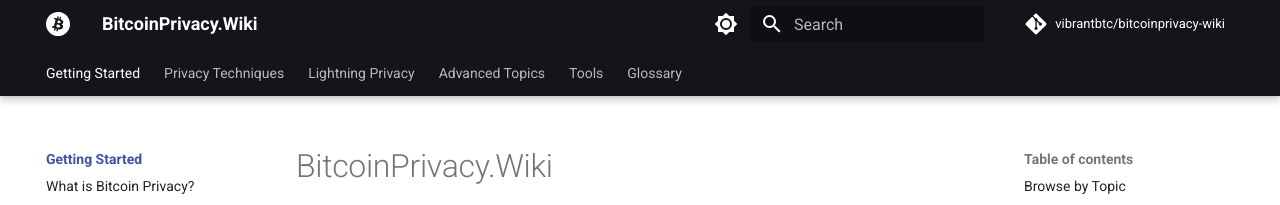
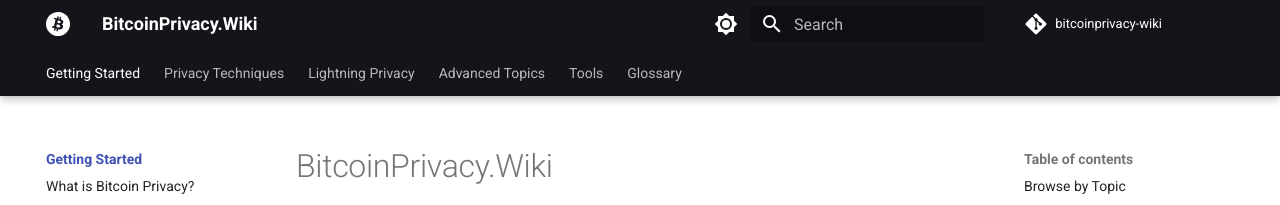
Before and after one commit to vibrant-btc/bitcoinprivacy-wiki, an MkDocs documentation site: the page built from docs/index.md, in a window 1280 px wide. Shown: the top 205 px of the page. Built offline with MkDocs 1.6.1 and Material for MkDocs 9.7.7, drawn with Linux system fonts in a browser that asks for light colours; comment, search, counter and statistics services are not loaded.

Commit message:
updated repo

```diff
--- a/mkdocs.yml
+++ b/mkdocs.yml
@@ -2,7 +2,7 @@
 site_description: A collection of in-depth learning resources about Bitcoin privacy
 site_url: https://bitcoinprivacy.wiki
 repo_url: https://https://gitlab.com/vibrantbtc/bitcoinprivacy-wiki
-repo_name: vibrantbtc/bitcoinprivacy-wiki
+repo_name: bitcoinprivacy-wiki
 theme:
   name: material
   palette:
```
